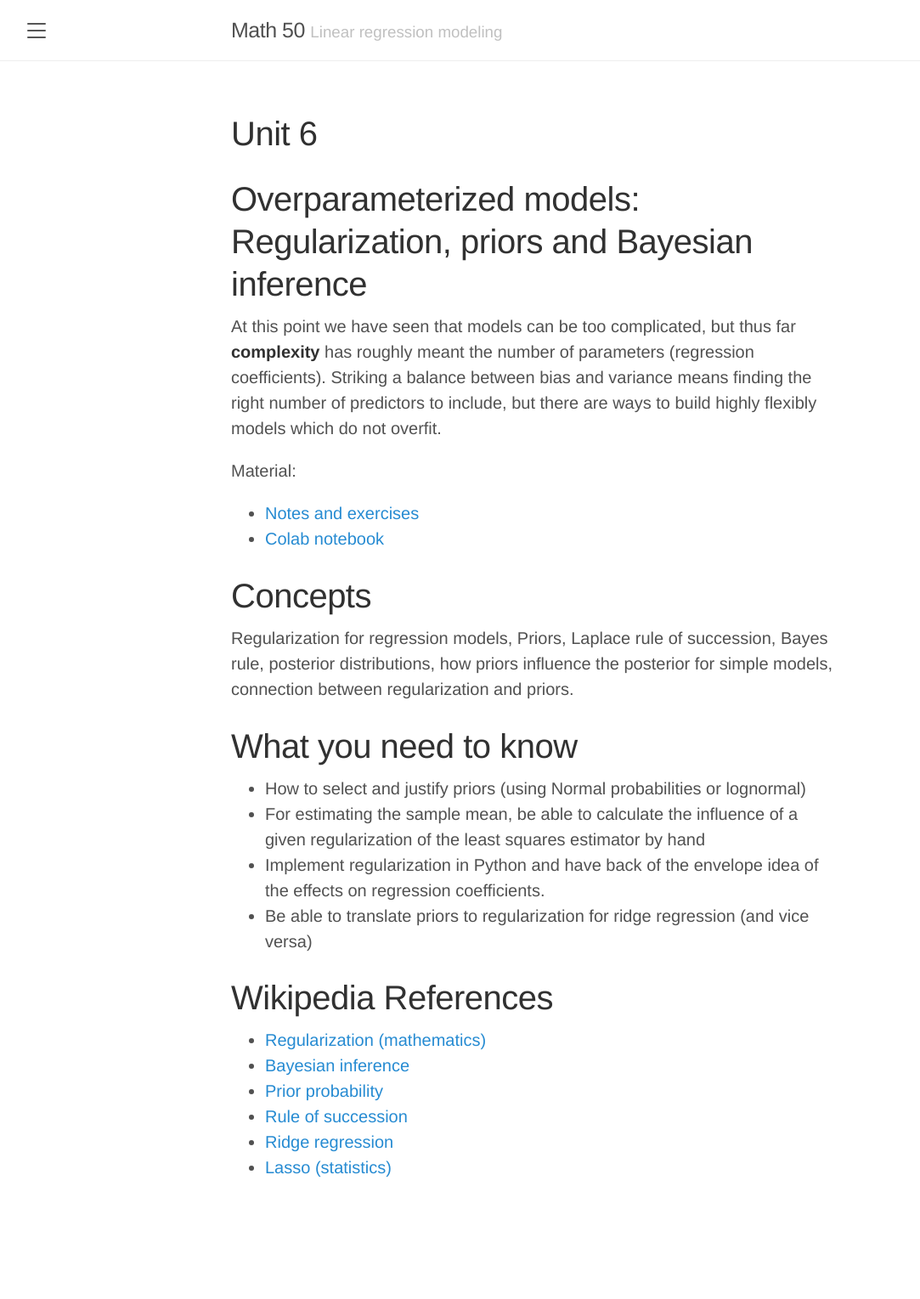
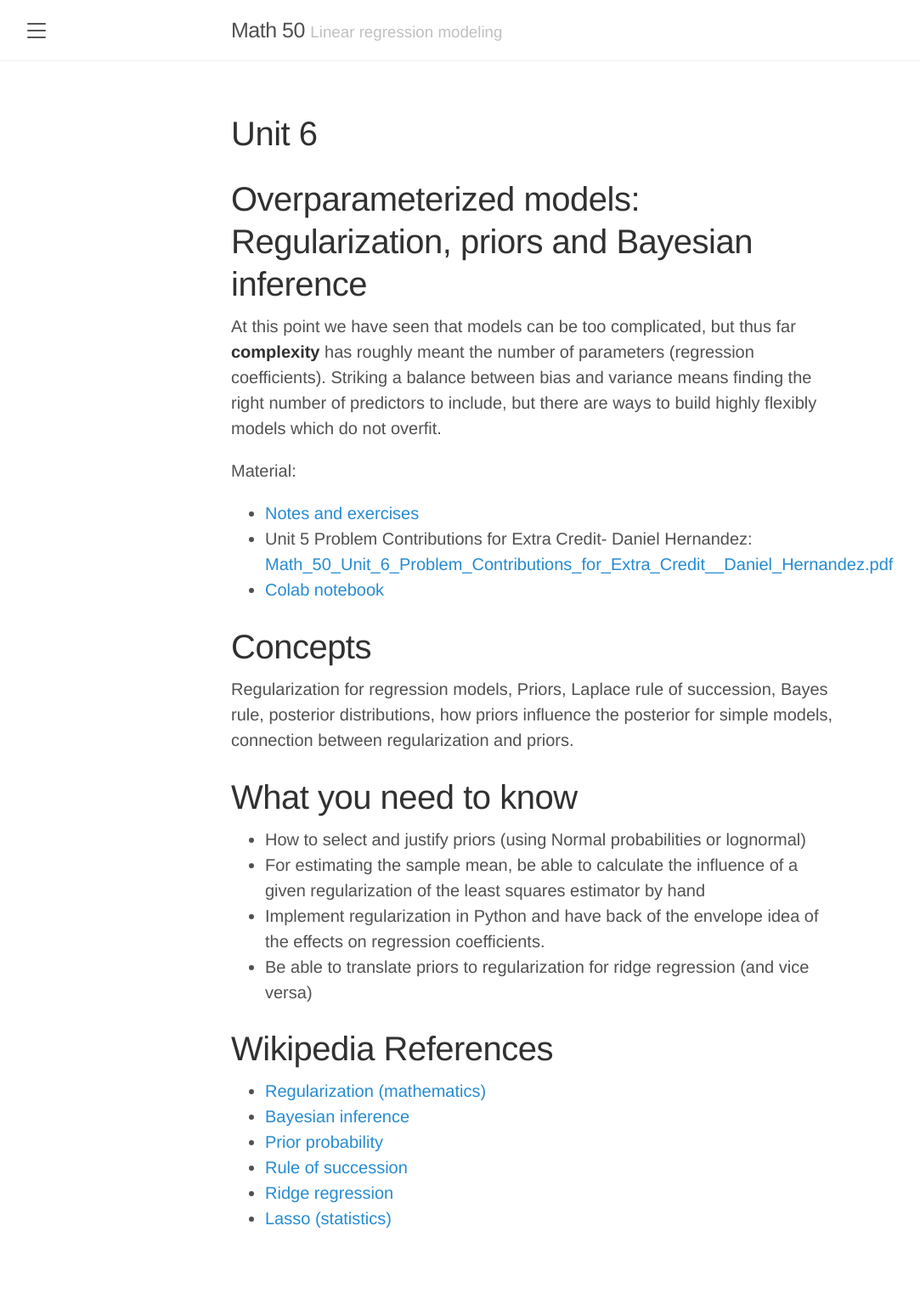
Before and after one commit to elevien/math50_2025, a Jekyll site: the page built from unit6.md, in a window 1280 px wide. Shown: the whole page at 85% size, without its empty margins (8-1091 px from the left). Built offline with Jekyll 4.4.1, drawn with Linux system fonts in a browser that asks for light colours; before the commit the page ends 1469 px from its top, so only the background shows below that.

Commit message:
Contributions by Daniel Hernandez for Unit 6 Practice Problems unit6.md
This problem set I made focuses on overparameterized models, regularization, and Bayesian thinking. Allows practice on how priors influence posterior estimates, how regularization like ridge regression affects regression coefficients, and how to reason about model complexity and overfitting.

```diff
--- a/unit6.md
+++ b/unit6.md
@@ -12,6 +12,7 @@ At this point we have seen that models can be too complicated, but thus far **co
 
 Material:
 - [Notes and exercises](/public/latex_notes/unit6/unit6.pdf)
+- Unit 5 Problem Contributions for Extra Credit- Daniel Hernandez: [Math_50_Unit_6_Problem_Contributions_for_Extra_Credit__Daniel_Hernandez.pdf](https://github.com/user-attachments/files/23730949/Math_50_Unit_6_Problem_Contributions_for_Extra_Credit__Daniel_Hernandez.pdf)
 - [Colab notebook]()
 
 # Concepts
```
